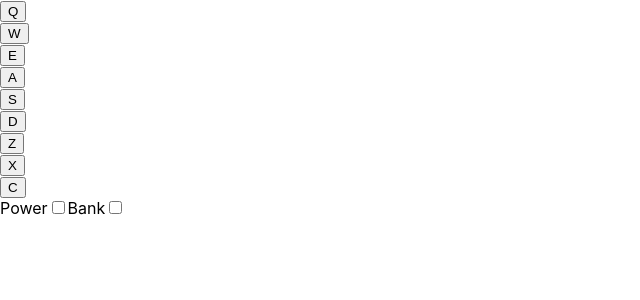
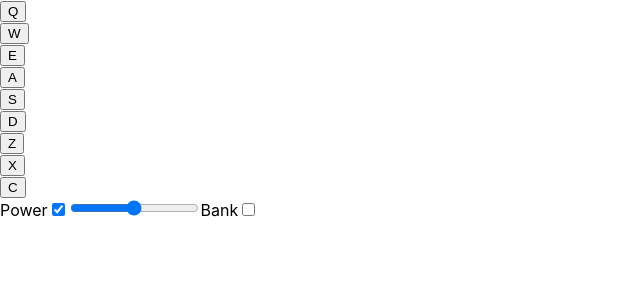
Before and after one commit to macluiggy/drum-machine-free-code-camp, a React (Create React App) app: page / in a window 1280 px wide. Shown: the top 300 px of the page, without its empty margins (0-640 px from the left). Built offline with nearby package versions, Linux system fonts and the light colour scheme.

Commit message:
volume added

```diff
--- a/src/components/DrumPad.jsx
+++ b/src/components/DrumPad.jsx
@@ -1,4 +1,4 @@
-const DrumPad = ({ keyTrigger, id, keyCode, url, power, changeClipText }) => {
+const DrumPad = ({ keyTrigger, id, keyCode, url, power, changeClipText, volume }) => {
 	let sound = new Audio(url);
 	const fn = e => {
 	    if(power) {
@@ -6,6 +6,9 @@ const DrumPad = ({ keyTrigger, id, keyCode, url, power, changeClipText }) => {
 	    	sound.currentTime = 0;
 	    	//console.log(id)
 	    	changeClipText(id)
+	    	console.log(sound.volume)
+			sound.volume = volume / 100
+			console.log(sound.volume)
 	    }
 	    return
 	}
@@ -15,6 +18,7 @@ const DrumPad = ({ keyTrigger, id, keyCode, url, power, changeClipText }) => {
 				<button className='drum-pad' id={id} key={keyCode} onClick={fn}>
 					{keyTrigger}
 					<audio
+					 volume='0.0'
 					 src={url}
 					 className='clip'
 					 id={keyTrigger} ></audio>
--- a/src/components/Main.jsx
+++ b/src/components/Main.jsx
@@ -5,10 +5,9 @@ import DrumPad from './DrumPad';
 import { connect } from 'react-redux';
 import { mapStateToProps, mapDispatchToProps } from '../mapToProps/'
 
-const Main = ({ state, switchPower, switchBank, changeClipText }) => {
-	const { power, bank } = state.switchStatus
+const Main = ({ state, switchPower, switchBank, switchVolume, changeClipText }) => {
+	const { power, bank, volume } = state.switchStatus
 	const { clipText } = state.clipTextStatus
-
 	return (
 		<div id='drum-machine'>
 			<div className='drum_pad_container'>
@@ -17,7 +16,8 @@ const Main = ({ state, switchPower, switchBank, changeClipText }) => {
 						 power={power}
 						 key={items.keyCode}
 						 {...items}
-						 changeClipText={changeClipText} /> )}
+						 changeClipText={changeClipText}
+						 volume={volume} /> )}
 			</div>
 			<div id='display'>
 				<InputWithLabel
@@ -25,9 +25,13 @@ const Main = ({ state, switchPower, switchBank, changeClipText }) => {
 				 name='power'
 				 type='checkbox'
 				 fn={(e) => switchPower(e.target.checked)}
-				 power={power} >Power</InputWithLabel>
+				 toggle={power} >Power</InputWithLabel>
 				 <span>{clipText}</span>
-
+				 <input type="range" onChange={(e) => {
+				 	console.log(e.target.value)
+				 	changeClipText(`volume: ${Math.floor(e.target.value)}`)
+				 	switchVolume(e.target.value)
+				 }}/>
 				 <InputWithLabel
 				 id='power'
 				 name='power'
--- a/src/mapToProps/index.js
+++ b/src/mapToProps/index.js
@@ -11,5 +11,6 @@ export const mapDispatchToProps = dispatch => {
 		switchPower: (on) => dispatch({type: 'POWER', on:on,}),
 		changeClipText: (text) => dispatch({ type: 'CHANGE_CLIP_TEXT', text: text}),
 		switchBank: on => dispatch({ type: 'BANK', on: on }),
+		switchVolume: newVolume => dispatch({ type: 'CHANGE_VOLUME', newVolume: newVolume, })
 	}
 }
--- a/src/reducers/switchReducer.js
+++ b/src/reducers/switchReducer.js
@@ -3,6 +3,7 @@ const POWER = 'POWER';
 const initialState = {
 	power: true,
 	bank: false,
+	volume: 50,
 }
 
 const switchReducer = (state = initialState, action) => {
@@ -17,6 +18,11 @@ const switchReducer = (state = initialState, action) => {
 				...state,
 				bank: action.on,
 			}
+		case 'CHANGE_VOLUME':
+			return {
+				...state,
+				volume: action.newVolume,
+			}
 		default:
 			return state;
 	}
```
